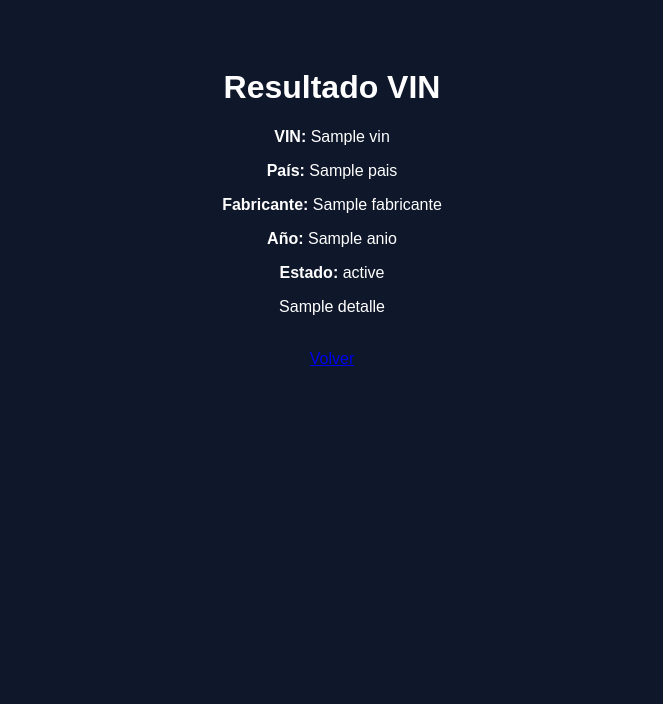
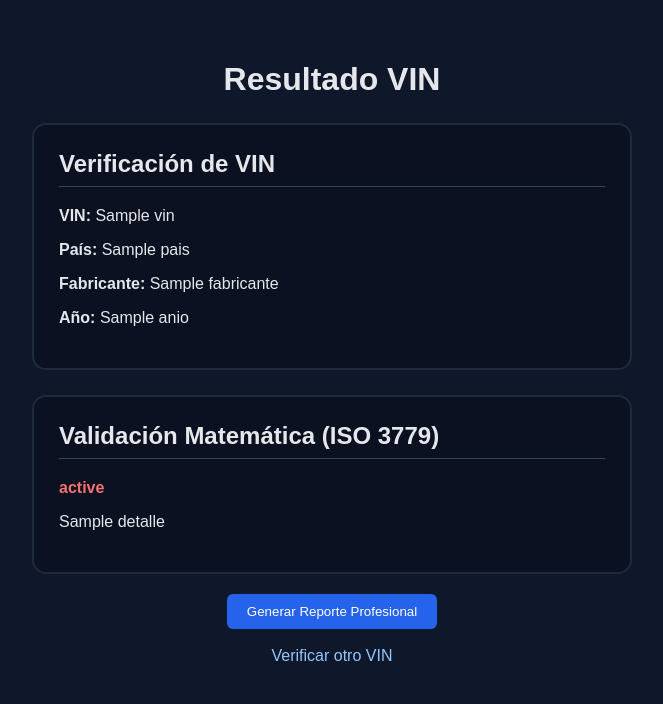
Before and after one commit to polvelasquez50-wq/VIN_PRIVADO, a FastAPI app: template templates/resultado.html in a window 1280 px wide. Shown: the top 704 px of the page, without its empty margins (308-971 px from the left). Run offline with FastAPI, Linux system fonts and the light colour scheme; the template is opened without the code that fills it: most values are stand-ins (such as "Sample title", 1, 10 or a date in 2020).

Commit message:
restauro verificacion y validacion separadas

```diff
--- a/templates/resultado.html
+++ b/templates/resultado.html
@@ -3,20 +3,103 @@
 <head>
     <meta charset="UTF-8">
     <title>Resultado VIN</title>
+    <style>
+        body {
+            font-family: Arial, sans-serif;
+            background: #0f172a;
+            color: #e5e7eb;
+            margin: 0;
+            padding: 40px;
+            text-align: center;
+        }
+
+        .container {
+            max-width: 600px;
+            margin: auto;
+        }
+
+        .box {
+            background: #0b1120;
+            padding: 25px;
+            margin-top: 25px;
+            border-radius: 14px;
+            border: 2px solid #1e293b;
+            text-align: left;
+        }
+
+        h2 {
+            margin-top: 0;
+            border-bottom: 1px solid #334155;
+            padding-bottom: 8px;
+        }
+
+        .ok {
+            color: #4ade80;
+            font-weight: bold;
+        }
+
+        .alert {
+            color: #f87171;
+            font-weight: bold;
+        }
+
+        button {
+            margin-top: 20px;
+            padding: 10px 20px;
+            background: #2563eb;
+            color: white;
+            border: none;
+            border-radius: 6px;
+            cursor: pointer;
+        }
+
+        button:hover {
+            background: #1d4ed8;
+        }
+
+        a {
+            color: #93c5fd;
+            text-decoration: none;
+        }
+    </style>
 </head>
-<body style="font-family: Arial; background:#0f172a; color:white; text-align:center; padding:40px;">
+<body>
+
+<div class="container">
 
     <h1>Resultado VIN</h1>
 
-    <p><b>VIN:</b> {{ vin }}</p>
-    <p><b>País:</b> {{ pais }}</p>
-    <p><b>Fabricante:</b> {{ fabricante }}</p>
-    <p><b>Año:</b> {{ anio }}</p>
-    <p><b>Estado:</b> {{ estado }}</p>
-    <p>{{ detalle }}</p>
+    <!-- 🔹 VERIFICACIÓN DE VIN -->
+    <div class="box">
+        <h2>Verificación de VIN</h2>
+        <p><b>VIN:</b> {{ vin }}</p>
+        <p><b>País:</b> {{ pais }}</p>
+        <p><b>Fabricante:</b> {{ fabricante }}</p>
+        <p><b>Año:</b> {{ anio }}</p>
+    </div>
 
-    <br>
-    <a href="/vin">Volver</a>
+    <!-- 🔹 VALIDACIÓN DE VIN -->
+    <div class="box">
+        <h2>Validación Matemática (ISO 3779)</h2>
+
+        {% if estado == "VÁLIDO" %}
+            <p class="ok">{{ estado }}</p>
+        {% else %}
+            <p class="alert">{{ estado }}</p>
+        {% endif %}
+
+        <p>{{ detalle }}</p>
+    </div>
+
+    <!-- 🔹 BOTÓN PDF -->
+    <a href="/reporte/{{ vin }}">
+        <button>Generar Reporte Profesional</button>
+    </a>
+
+    <br><br>
+    <a href="/vin">Verificar otro VIN</a>
+
+</div>
 
 </body>
 </html>
```
